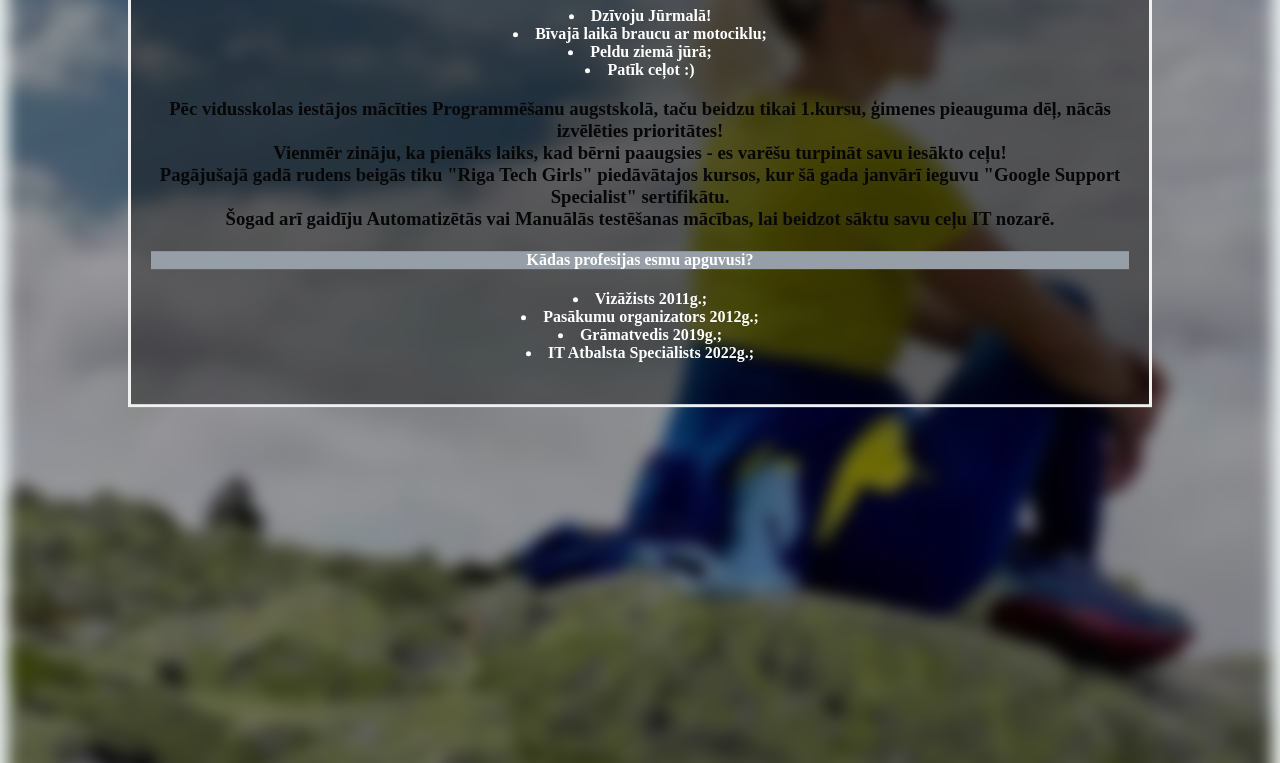
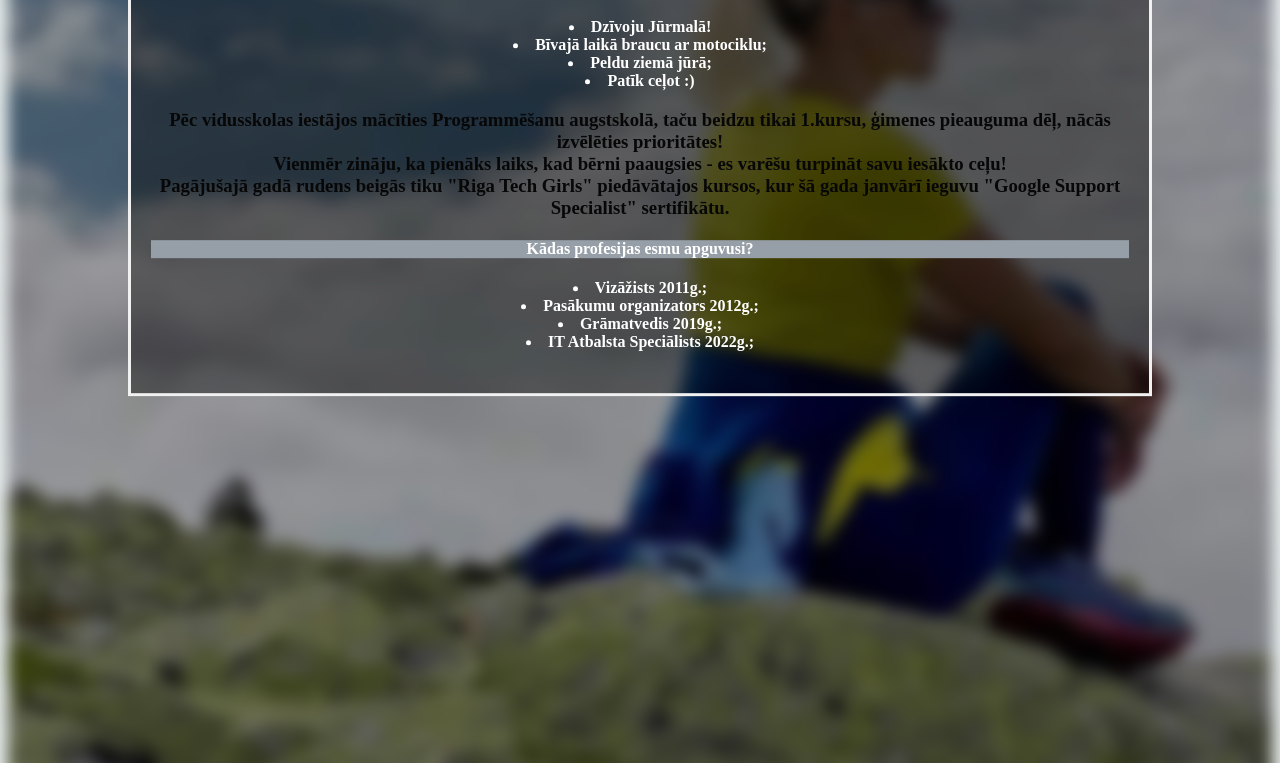
Before and after one commit to VUMC-ATP5/HTMLCSS, a plain HTML site: page index.html in a window 1280 px wide. Shown: the part 389-1152 px from the top of the page. Drawn offline with Linux system fonts and the light colour scheme.

Commit message:
Mans CV final MD

```diff
--- a/index.html
+++ b/index.html
@@ -51,7 +51,6 @@
                 Vienmēr zināju, ka pienāks laiks, kad bērni paaugsies - es varēšu turpināt savu iesākto ceļu! <br>
                 Pagājušajā gadā rudens beigās tiku "Riga Tech Girls" piedāvātajos kursos, kur šā gada janvārī ieguvu
                 "Google Support Specialist" sertifikātu.<br>
-                Šogad arī gaidīju Automatizētās vai Manuālās testēšanas mācības, lai beidzot sāktu savu ceļu IT nozarē.<br>
             </p>
 
 
--- a/style.css
+++ b/style.css
@@ -11,26 +11,25 @@ body, html {
   }
 
   .bg-image {
-    /* The image used */
+/* Izmantotā bilde */
     background-image: ("photographer.jpg");
 
-    /* Add the blur effect */
+    /* Blur efekts */
     filter: blur(8px);
     -webkit-filter: blur(8px);
 
-    /* Full height */
     height: 100%;
 
-    /* Center and scale the image nicely */
+
     background-position: center;
     background-repeat: no-repeat;
     background-size: cover;
   }
 
-  /* Position text in the middle of the page/image */
+
   .bg-text {
-    background-color: rgb(0,0,0); /* Fallback color */
-    background-color: rgba(0,0,0, 0.4); /* Black w/opacity/see-through */
+    background-color: rgb(0,0,0);
+    background-color: rgba(0,0,0, 0.4);
     color: white;
     font-weight: bold;
     border: 3px solid #f1f1f1;
@@ -42,8 +41,7 @@ body, html {
     width: 80%;
     padding: 20px;
     text-align: center;
-    <h2 style="background-color:DodgerBlue;">Hello World</h2>
-<p style="background-color:Tomato;">Lorem ipsum...</p>
+
 
 
   }
```
